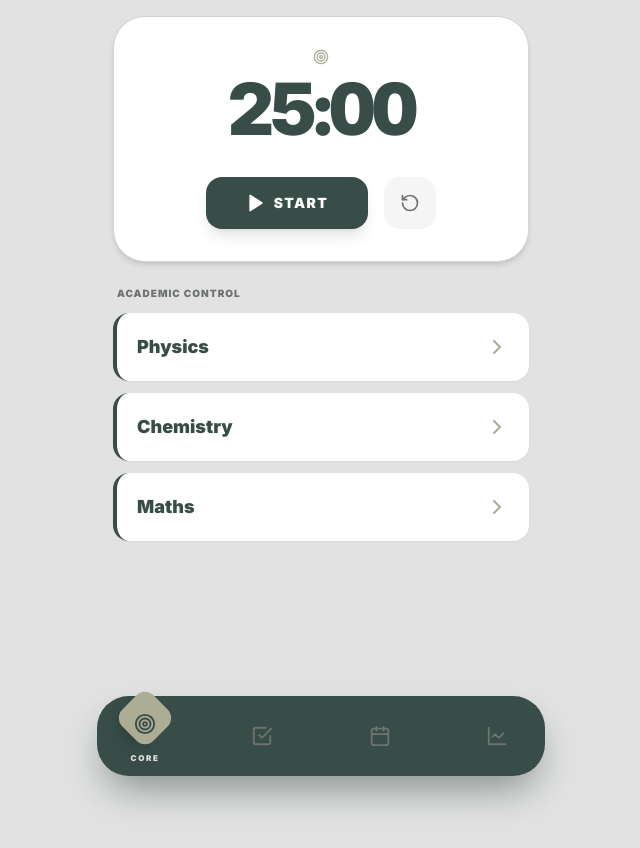
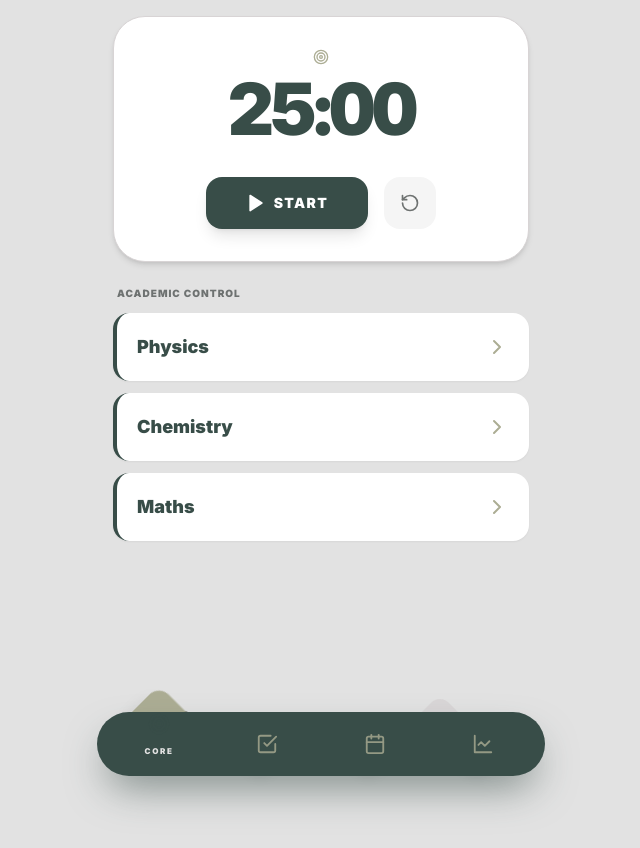
Before and after one commit to hetkeraliya/monkstudy, a Next.js app: page / in a window 1280 px wide. Shown: the top 848 px of the page, without its empty margins (319-959 px from the left). Built offline with nearby package versions, Linux system fonts and the light colour scheme.

Commit message:
Update Navbar.tsx

```diff
--- a/app/components/Navbar.tsx
+++ b/app/components/Navbar.tsx
@@ -5,7 +5,7 @@ import Link from 'next/link';
 import { motion, AnimatePresence } from 'framer-motion';
 import { Target, CheckSquare, Calendar, LineChart } from 'lucide-react';
 
-// Self-contained haptics to prevent Vercel build crashes
+// Self-contained haptics
 const vibrate = (ms: number) => {
   if (typeof navigator !== 'undefined' && navigator.vibrate) {
     navigator.vibrate(ms);
@@ -23,10 +23,42 @@ export default function Navbar() {
   const pathname = usePathname();
 
   return (
-    <div className="fixed bottom-6 left-1/2 -translate-x-1/2 z-[999] w-[92%] max-w-md">
-      {/* Floating Mountain Base */}
-      <div className="bg-[#384D48] rounded-[32px] px-6 py-4 flex justify-between items-center shadow-[0_20px_40px_-10px_rgba(56,77,72,0.6)] relative overflow-visible">
+    <div className="fixed bottom-6 left-1/2 -translate-x-1/2 z-[999] w-[92%] max-w-md h-24">
 
+      {/* LAYER 0: Distant Background Mountains (Adds depth to the range) */}
+      <div className="absolute left-[15%] bottom-5 w-10 h-10 bg-[#6E7271] rounded-lg rotate-45 shadow-sm" />
+      <div className="absolute right-[18%] bottom-6 w-12 h-12 bg-[#D8D4D5] rounded-xl rotate-45 shadow-sm opacity-80" />
+      <div className="absolute left-[45%] bottom-4 w-8 h-8 bg-[#6E7271] rounded-md rotate-45 shadow-sm opacity-50" />
+
+      {/* LAYER 1: The Interactive Mountain Peaks */}
+      <div className="absolute bottom-0 left-0 w-full h-16 flex justify-around items-end px-2 z-10">
+        {navItems.map((item, i) => {
+          const isActive = pathname === item.path;
+          return (
+            <div key={`peak-${i}`} className="relative w-16 h-full flex justify-center items-end">
+              <motion.div
+                className="absolute w-12 h-12 rounded-xl shadow-lg"
+                animate={{
+                  rotate: 45,
+                  // Inactive peaks stick out slightly to form the mountain ridge
+                  // Active peak rises high into the sky
+                  y: isActive ? -28 : -8,
+                  backgroundColor: isActive ? '#ACAD94' : '#384D48',
+                  scale: isActive ? 1.15 : 0.95
+                }}
+                transition={{ type: "spring", stiffness: 400, damping: 25 }}
+              />
+            </div>
+          );
+        })}
+      </div>
+
+      {/* LAYER 2: The Mountain Base (Pill) */}
+      {/* This covers the bottom halves of the rotated squares, completing the illusion */}
+      <div className="absolute bottom-0 w-full h-16 bg-[#384D48] rounded-[32px] shadow-[0_20px_40px_-10px_rgba(56,77,72,0.6)] z-20" />
+
+      {/* LAYER 3: The Foreground Icons & Text */}
+      <div className="absolute bottom-0 w-full h-16 flex justify-around items-center px-2 z-30">
         {navItems.map((item) => {
           const isActive = pathname === item.path;
           const Icon = item.icon;
@@ -36,36 +68,33 @@ export default function Navbar() {
               key={item.path}
               href={item.path}
               onClick={() => vibrate(20)}
-              className="relative z-10 flex flex-col items-center justify-center w-12 h-12"
+              className="relative w-16 h-full flex flex-col items-center justify-center"
             >
-              {/* Sliding Mountain Peak */}
-              {isActive && (
               <motion.div
-                  layoutId="mountain-peak"
-                  className="absolute -top-4 w-11 h-11 bg-[#ACAD94] rounded-xl rotate-45 shadow-lg"
-                  initial={false}
-                  transition={{ type: "spring", stiffness: 400, damping: 25 }}
-                />
-              )}
-
+                animate={{ y: isActive ? -20 : 0 }}
+                className="flex flex-col items-center"
+              >
+                {/* Icon changes to Dark Green when on the Olive mountain peak */}
                 <Icon
                   size={22}
-                className={`relative z-20 transition-all duration-300 ${
-                  isActive ? 'text-[#384D48] -translate-y-3' : 'text-[#6E7271] hover:text-[#D8D4D5]'
-                }`}
+                  className={isActive ? 'text-[#384D48]' : 'text-[#ACAD94] opacity-80'}
+                  strokeWidth={isActive ? 2.5 : 2}
                 />
 
+                {/* Appears in the valley below the active peak */}
                 <AnimatePresence>
                   {isActive && (
                     <motion.span
-                    initial={{ opacity: 0, y: 10 }}
-                    animate={{ opacity: 1, y: 0 }}
-                    className="absolute -bottom-1 text-[8px] font-black text-[#E2E2E2] uppercase tracking-[0.2em] z-20"
+                      initial={{ opacity: 0, scale: 0.5, y: -5 }}
+                      animate={{ opacity: 1, scale: 1, y: 2 }}
+                      exit={{ opacity: 0, scale: 0.5 }}
+                      className="absolute -bottom-5 text-[8px] font-black text-[#E2E2E2] uppercase tracking-[0.2em] whitespace-nowrap"
                     >
                       {item.name}
                     </motion.span>
                   )}
                 </AnimatePresence>
+              </motion.div>
             </Link>
           );
         })}
```
Lines whose indentation alone changed are shown as unchanged.
